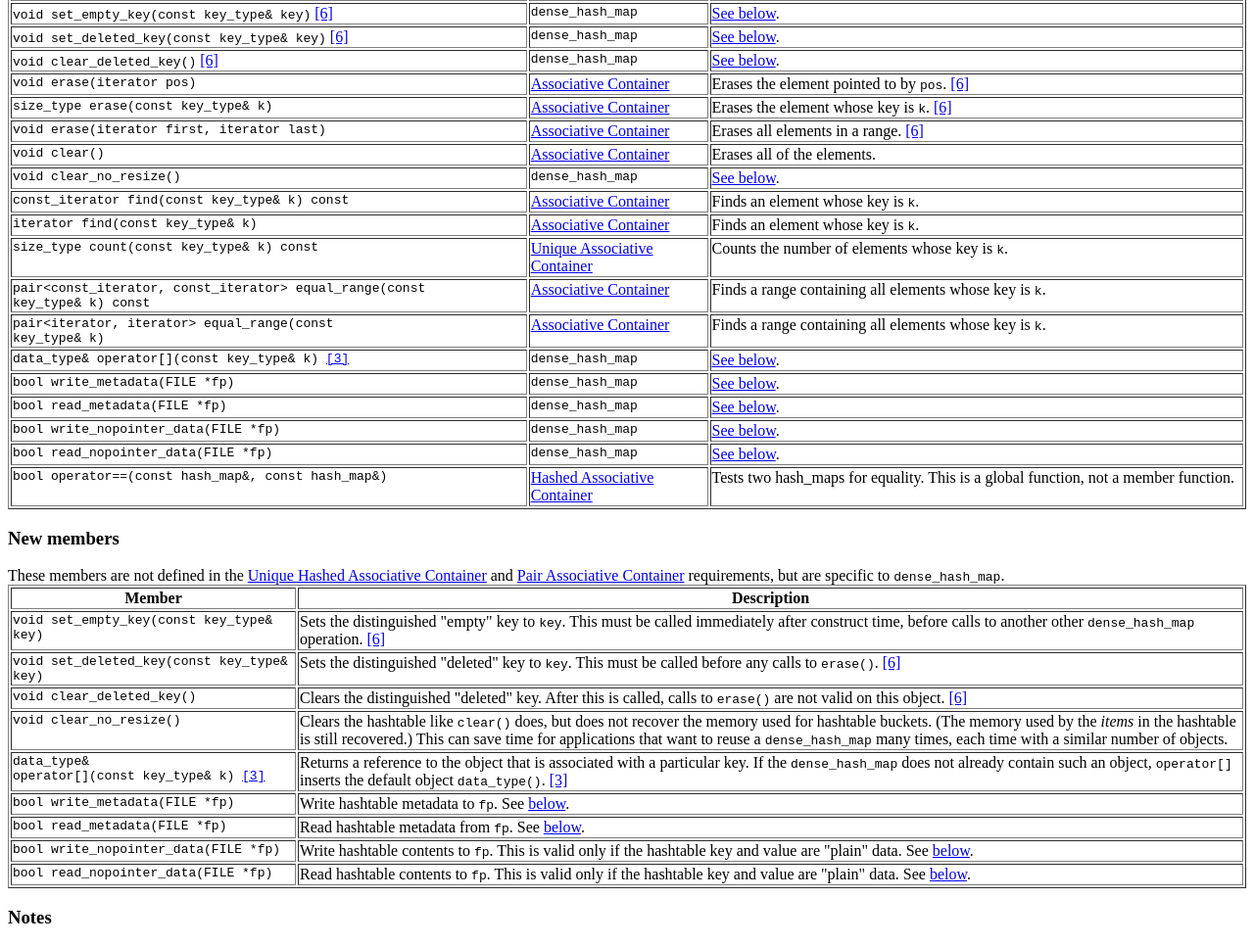
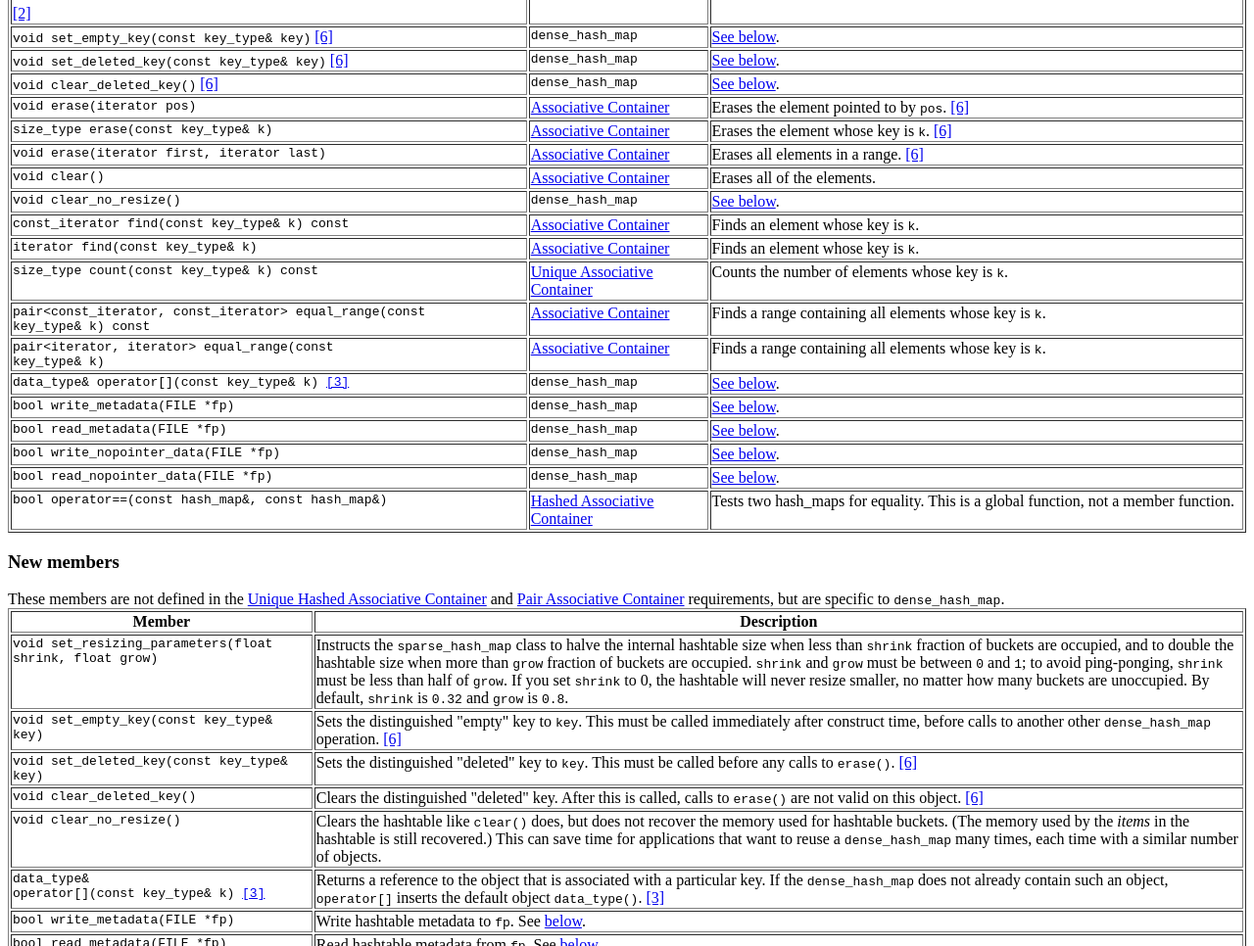
Before and after one commit to sparsehash/sparsehash, a plain HTML site: page doc/dense_hash_map.html in a window 1280 px wide. Shown: the part 3031-3997 px from the top of the page at 98% size. Drawn offline with Linux system fonts and the light colour scheme.

Commit message:
Thu Nov  6 15:06:09 2008  Google Inc. <opensource@google.com>
	* sparsehash: version 1.3 release
	* Add an interface to change the parameters for resizing (myl)
	* Document another potentially good hash function (csilvers)

```diff
--- a/doc/dense_hash_map.html
+++ b/doc/dense_hash_map.html
@@ -534,6 +534,18 @@ None.
 
 <TR>
 <TD VAlign=top>
+   <tt>void set_resizing_parameters(float shrink, float grow)</tt>
+</TD>
+<TD VAlign=top>
+   <tt>dense_hash_map</tt>
+</TD>
+<TD VAlign=top>
+   <A HREF="#new">See below</A>.
+</TD>
+</TR>
+
+<TR>
+<TD VAlign=top>
    <tt>hasher hash_funct() const</tt>
 </TD>
 <TD VAlign=top>
@@ -1033,6 +1045,24 @@ Associative Container</A> requirements, but are specific to
 
 <TR>
 <TD VAlign=top>
+   <tt>void set_resizing_parameters(float shrink, float grow)</tt>
+</TD>
+<TD VAlign=top>
+   Instructs the <tt>sparse_hash_map</tt> class to halve the internal
+   hashtable size when less than <tt>shrink</tt> fraction of buckets
+   are occupied, and to double the hashtable size when more than
+   <tt>grow</tt> fraction of buckets are occupied.  <tt>shrink</tt>
+   and <tt>grow</tt> must be between <tt>0</tt> and <tt>1</tt>; to
+   avoid ping-ponging, <tt>shrink</tt> must be less than half of
+   <tt>grow</tt>.  If you set <tt>shrink</tt> to 0, the hashtable will
+   never resize smaller, no matter how many buckets are unoccupied.
+   By default, <tt>shrink</tt> is <tt>0.32</tt> and <tt>grow</tt> is
+   <tt>0.8</tt>.
+</TD>
+</TR>
+
+<TR>
+<TD VAlign=top>
    <tt>void set_empty_key(const key_type& key)</tt>
 </TD>
 <TD VAlign=top>
```
Also changed, not shown: doc/dense_hash_set.html (+30 -0 lines), doc/performance.html (+1 -0 lines), doc/sparse_hash_map.html (+30 -0 lines), doc/sparse_hash_set.html (+30 -0 lines), 12 other files.
